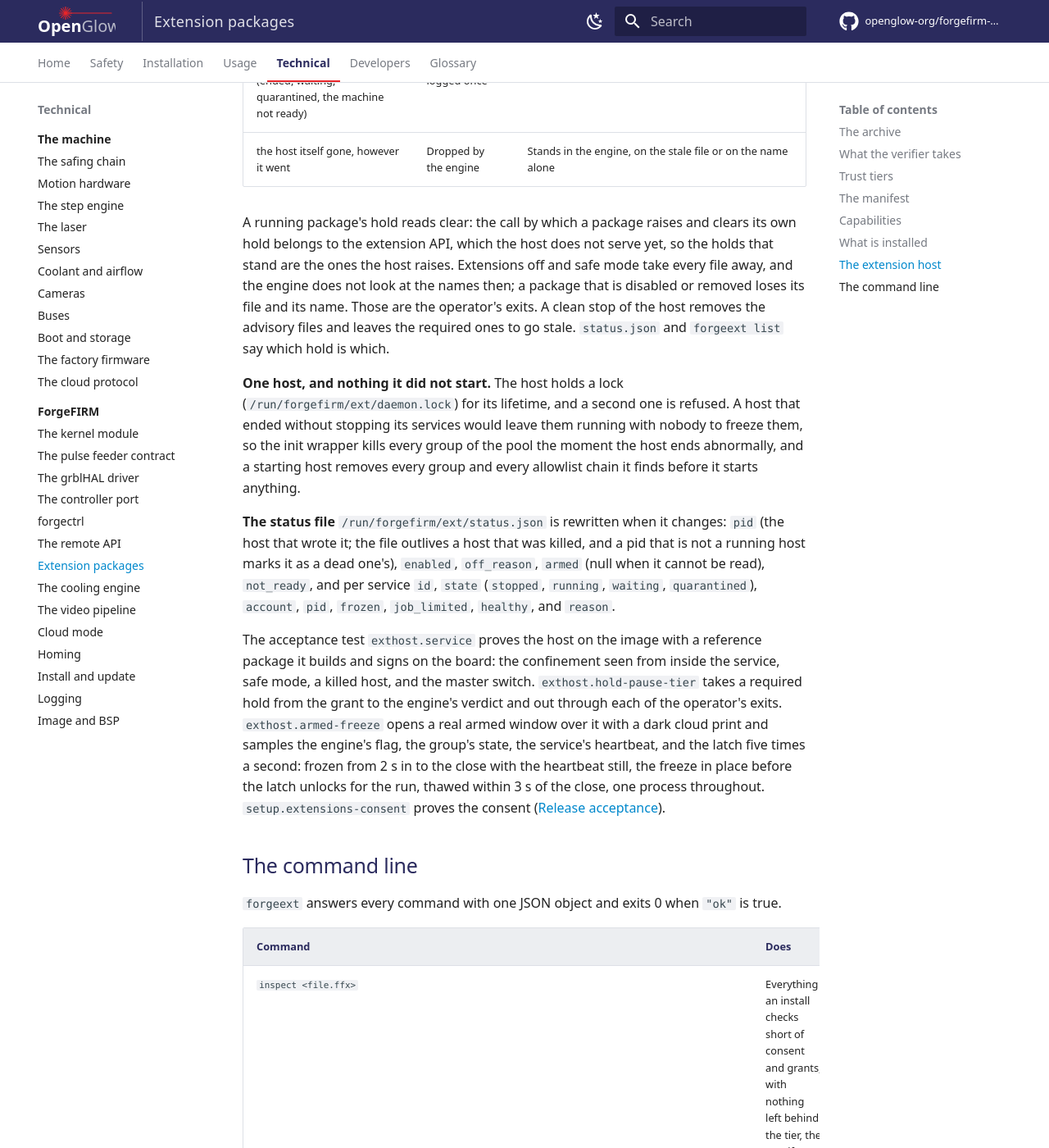
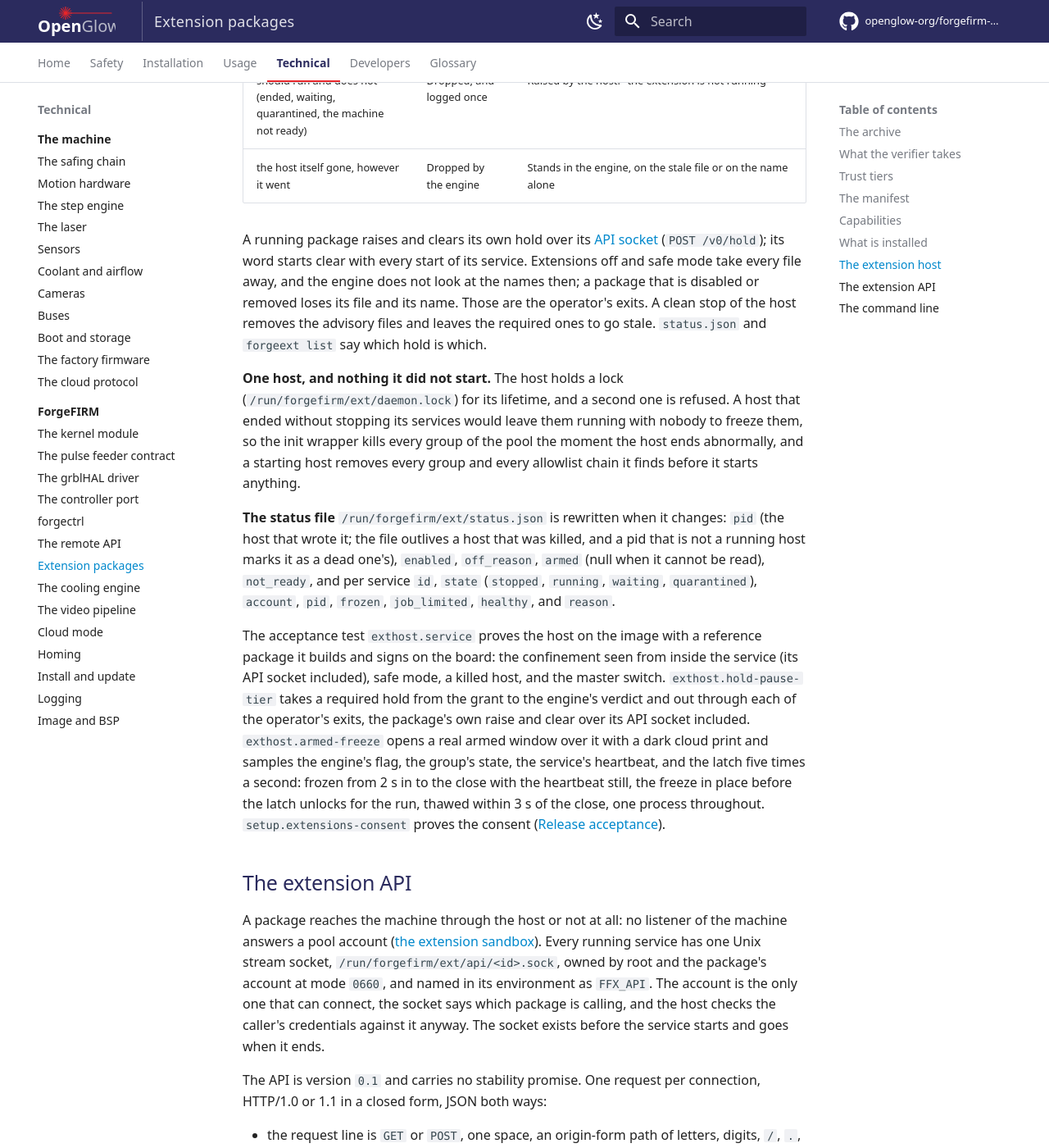
Before and after one commit to openglow-org/forgefirm-docs, an MkDocs documentation site: the page built from docs/technical/forgefirm/extensions.md, in a window 1280 px wide and 1400 px high, scrolled down 8170 px. Shown: the whole window at 82% size. Built offline with MkDocs 1.6.1 and Material for MkDocs 9.7.7, drawn with Linux system fonts in a browser that asks for light colours; comment, search, counter and statistics services are not loaded; some of the changed text lies outside the part shown.

Commit message:
Extension packages: the extension API
A new section: the socket (where, whose, FFX_API, when it exists), the
closed form a request takes, the routes of version 0.1 with the capability
each needs, the refusals, and the broker's limits. The holds paragraphs now
say that a running package raises and clears its own hold over that socket.
FFX_API joins the fixed environment. The testing page names httpreq_test
and api_test and what run_test covers of the socket.

Proven. scripts/check-style.py and scripts/check-interfaces.py: clean (212
interfaces checked). Every rule on the page is read off httpreq.c and
api.c as committed in forgeext.

```diff
--- a/docs/technical/forgefirm/extensions.md
+++ b/docs/technical/forgefirm/extensions.md
@@ -250,7 +250,8 @@
 
 A step that cannot be taken is a failed start, never a looser sandbox. The
 environment is fixed: `PATH`, `LANG`, `HOME` (the data directory),
-`TMPDIR`, `FFX_ID`, `FFX_PKG`, `FFX_DATA`, `PYTHONDONTWRITEBYTECODE`, and
+`TMPDIR`, `FFX_ID`, `FFX_PKG`, `FFX_DATA`, `FFX_API` (its
+[API socket](#the-extension-api)), `PYTHONDONTWRITEBYTECODE`, and
 `PYTHONUNBUFFERED`. A service's output goes
 to the `forgeext` logger under the package's id, at most 60 lines in 10
 seconds, with a count of what was dropped.
@@ -292,15 +293,14 @@
 
 | The package | Advisory | Required |
 |---|---|---|
-| runs, and has run healthy | Clear | Clear |
-| has started and not yet run healthy | Clear | Raised by the host: "the extension has only just started". A package that ends at every start reads as running for a moment each time, and a required hold does not flicker clear with it |
+| runs, and has run healthy | What it last said | What it last said |
+| has started and not yet run healthy | What it last said | Raised by the host: "the extension has only just started". A package that ends at every start reads as running for a moment each time, and a required hold does not flicker clear with it |
 | should run and does not (ended, waiting, quarantined, the machine not ready) | Dropped, and logged once | Raised by the host: "the extension is not running" |
 | the host itself gone, however it went | Dropped by the engine | Stands in the engine, on the stale file or on the name alone |
 
-A running package's hold reads clear: the call by which a package raises
-and clears its own hold belongs to the extension API, which the host does
-not serve yet, so the holds that stand are the ones the host raises.
-Extensions off and safe mode take every file away, and the engine does not
+A running package raises and clears its own hold over its
+[API socket](#the-extension-api) (`POST /v0/hold`); its word starts clear
+with every start of its service. Extensions off and safe mode take every file away, and the engine does not
 look at the names then; a package that is disabled or removed loses its
 file and its name. Those are the operator's exits. A clean stop of the
 host removes the advisory files and leaves the required ones to go stale.
@@ -324,9 +324,11 @@
 
 The acceptance test `exthost.service` proves the host on the image with a
 reference package it builds and signs on the board: the confinement seen
-from inside the service, safe mode, a killed host, and the master switch.
+from inside the service (its API socket included), safe mode, a killed
+host, and the master switch.
 `exthost.hold-pause-tier` takes a required hold from the grant to the
-engine's verdict and out through each of the operator's exits.
+engine's verdict and out through each of the operator's exits, the
+package's own raise and clear over its API socket included.
 `exthost.armed-freeze` opens a real armed window over it with a dark cloud
 print and samples the engine's flag, the group's state, the service's
 heartbeat, and the latch five times a second: frozen from 2 s in to the
@@ -334,6 +336,49 @@
 for the run, thawed within 3 s of the close, one process throughout.
 `setup.extensions-consent` proves the consent
 ([Release acceptance](../../developers/acceptance.md)).
+
+## The extension API
+
+A package reaches the machine through the host or not at all: no listener
+of the machine answers a pool account
+([the extension sandbox](image-and-bsp.md#the-extension-sandbox)). Every
+running service has one Unix stream socket, `/run/forgefirm/ext/api/<id>.sock`,
+owned by root and the package's account at mode `0660`, and named in its
+environment as `FFX_API`. The account is the only one that can connect, the
+socket says which package is calling, and the host checks the caller's
+credentials against it anyway. The socket exists before the service starts
+and goes when it ends.
+
+The API is version `0.1` and carries no stability promise. One request per
+connection, HTTP/1.0 or 1.1 in a closed form, JSON both ways:
+
+- the request line is `GET` or `POST`, one space, an origin-form path of
+  letters, digits, `/`, `.`, `-`, and `_` (no query, no escape, no `..`), one
+  space, the version;
+- lines end in CRLF; no continuation lines, no transfer coding, one
+  `Content-Length`, nothing after the body;
+- the head is at most 4096 bytes and the body at most 4096.
+
+What does not fit is refused with a status and a sentence
+(`{"error": "..."}`), never guessed at.
+
+| Request | Needs | Answers |
+|---|---|---|
+| `GET /v0/self` | | `id`, `version`, `api`, and `capabilities`: the ones the package may use (those that need no grant, and its grants) |
+| `GET /v0/machine/status` | `machine.read` | forgectrl's `GET /status` |
+| `GET /v0/machine/cool` | `machine.read` | forgectrl's `GET /cool/status` |
+| `GET /v0/machine/mode` | `machine.read` | forgectrl's `GET /mode` |
+| `GET /v0/hold` | `hold`, granted | `{"raised": bool, "reason": "..."}` |
+| `POST /v0/hold` | `hold`, granted | The body `{"raised": bool, "reason": "..."}` (those two keys and no other; the reason at most 95 bytes of printable ASCII without the quote and the backslash) raises or clears the package's hold; the new state |
+
+A capability the package does not hold is `403` in words, a path the API
+does not have is `404`, and the machine routes are relayed only as JSON
+objects (`502` when forgectrl does not answer, or answers anything else).
+The broker runs on a thread of its own, so a slow answer from forgectrl
+delays other packages' requests and never the supervisor's turn. Each
+package has 20 requests a second (`429` beyond that, after the request has
+been read) and 4 of the broker's 16 connections; a request that has not
+arrived in 5 s is `408`.
 
 ## The command line
 
```
Also changed, not shown: docs/developers/testing.md (+2 -2 lines).
